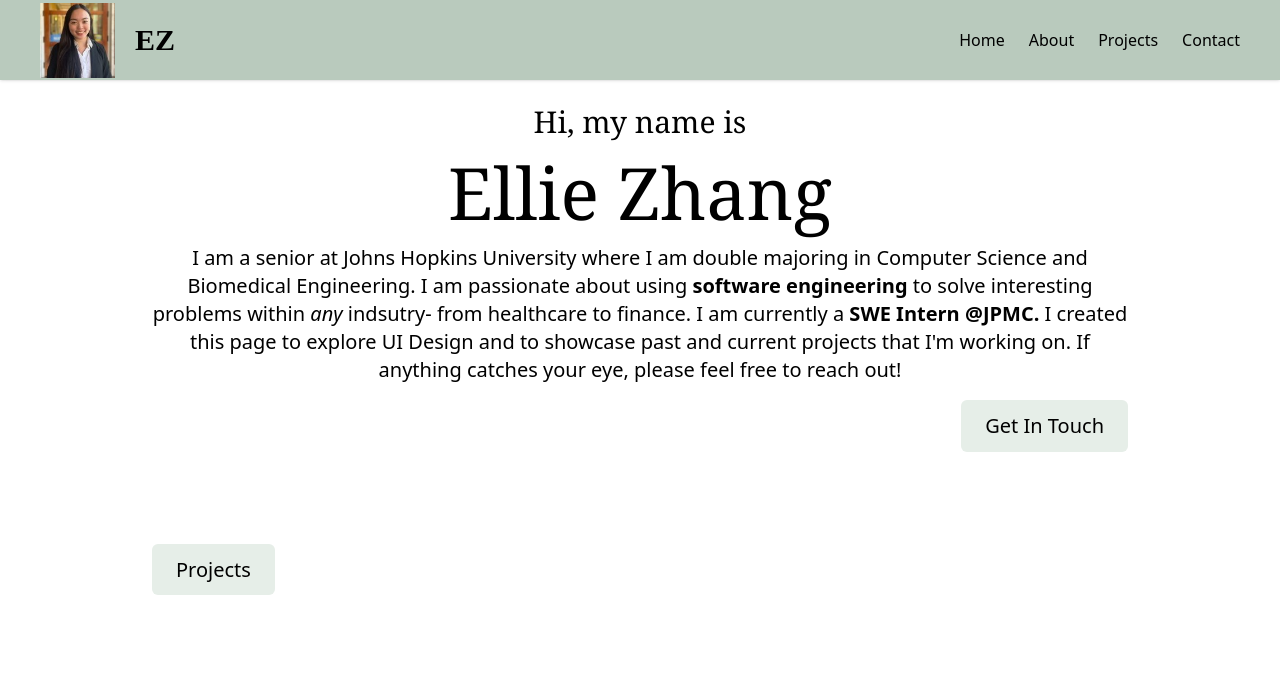
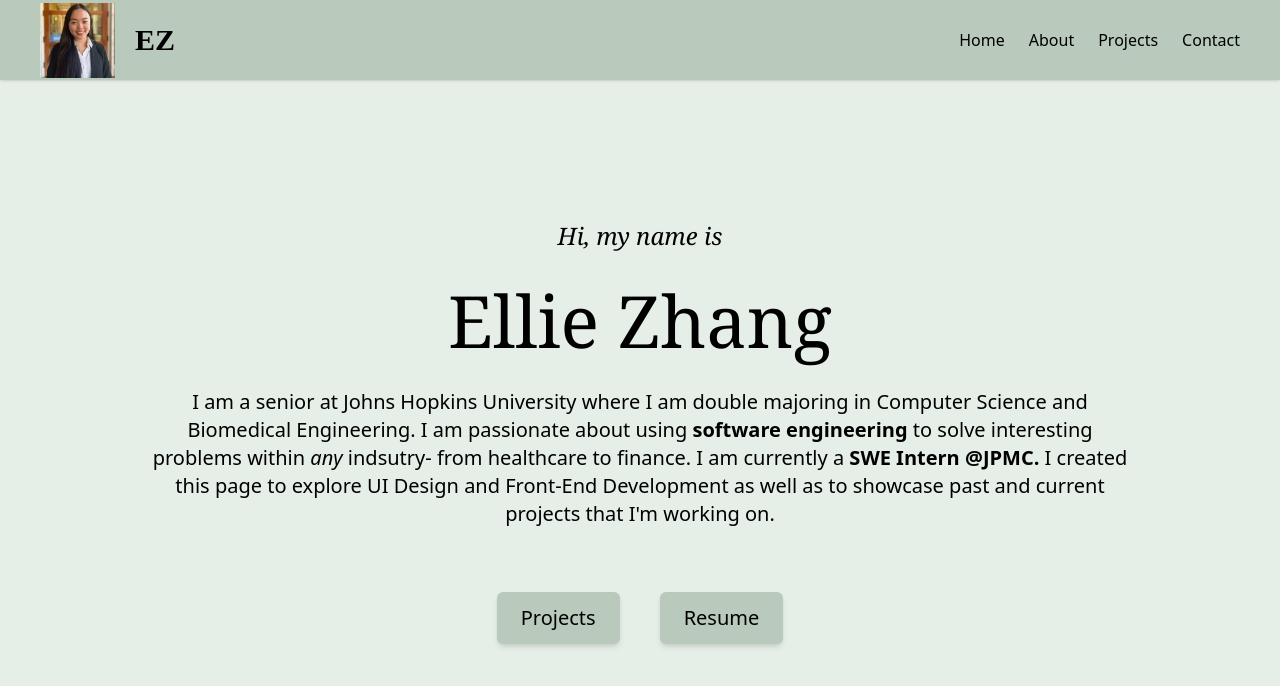
Before and after one commit to eyz2002/ElliePortfolio, a Next.js app: page / in a window 1280 px wide. Shown: the top 686 px of the page. Built offline with nearby package versions, Linux system fonts and the light colour scheme.

Commit message:
feat: centered elements vertically and horizontally, first page basics created.

```diff
--- a/app/layout.tsx
+++ b/app/layout.tsx
@@ -17,7 +17,7 @@ export default function RootLayout({
         head.tsx. Find out more at https://beta.nextjs.org/docs/api-reference/file-conventions/head
       */}
       <head />
-      <body className="dark:bg-stone-900">
+      <body className="bg-light-green dark:bg-stone-900">
         {/*<ThemeProvider enableSystem={true} attribute="class">*/}
           <NavBar />
           {children}
--- a/components/HeroSection.tsx
+++ b/components/HeroSection.tsx
@@ -6,39 +6,22 @@ import { Link } from 'react-scroll'
 export const HeroSection = () => {
   return (
     <section id = "home">
-        <section id = "Intro" className = "space-y-8 flex flex-row justify-between">
+        <section id = "Intro" className = "h-screen flex flex-col justify-center items-center">
 
-            <section id = "Bio" className = "lex flex-col text-center items-center justify-center my-10 py-16 space-y-4">
-                <div className = "text-3xl font-serif"> Hi, my name is </div>
+            <section id = "Bio" className = "flex flex-col text-center py-16 space-y-8">
+                <div className = "text-2xl font-serif italic"> Hi, my name is </div>
                 <div className = "text-7xl font-serif "> Ellie Zhang </div>
-                <p className= "text-xl font-light">
-                    I am a senior at Johns Hopkins University where I am double majoring in Computer Science and Biomedical Engineering. I am passionate about using <span className="font-semibold"> software engineering </span> to solve interesting problems within <span className = "italic"> any </span> indsutry- from healthcare to finance. I am currently a <span className = "font-semibold">SWE Intern @JPMC.</span>  I created this page to explore UI Design and to showcase past and current projects that I'm working on. If anything catches your eye, please feel free to reach out!
+                <p className= "md:text-sm lg:text-xl font-light">
+                    I am a senior at Johns Hopkins University where I am double majoring in Computer Science and Biomedical Engineering. I am passionate about using <span className="font-semibold"> software engineering </span> to solve interesting problems within <span className = "italic"> any </span> indsutry- from healthcare to finance. I am currently a <span className = "font-semibold">SWE Intern @JPMC.</span>  I created this page to explore UI Design and Front-End Development as well as to showcase past and current projects that I'm working on.
                 </p>
-                <div id = "button" className = "flex justify-end">
-                    <Link
-                    to = "Contact"
-                    className = "font-medium text-xl px-6 py-3 bg-light-green box rounded-md"
-                    activeClass = "active"
-                    spy = {true}
-                    smooth = {true}
-                    offset = {-100}
-                    duration = {500}
-                    >
-                    Get In Touch
-                    </Link>
-
-                </div>
 
             </section>
 
+            <section id = "Buttons" className = "flex flex-row space-x-10 ">
 
-
-        </section>
-
-        <section className = "Featured Projects">
                 <Link
                     to = "projects"
-                className = "font-sans text-xl px-6 py-3 bg-light-green box rounded-md"
+                    className = "font-sans text-xl px-6 py-3 bg-base-green box shadow-md rounded-md"
                     activeClass = "active"
                     spy = {true}
                     smooth = {true}
@@ -48,6 +31,19 @@ export const HeroSection = () => {
                     Projects
                 </Link>
 
+                <Link
+                    to = "resume"
+                    className = "font-sans text-xl px-6 py-3 bg-base-green box rounded-md shadow-md"
+                    activeClass = "active"
+                    spy = {true}
+                    smooth = {true}
+                    offset = {-100}
+                    duration = {500}
+                >
+                    Resume
+                </Link>
+        </section>
+
 
 
         </section>
@@ -56,6 +52,8 @@ export const HeroSection = () => {
 
 
 
+
+
     </section>
   )
 }
```
Lines whose indentation alone changed are shown as unchanged.
